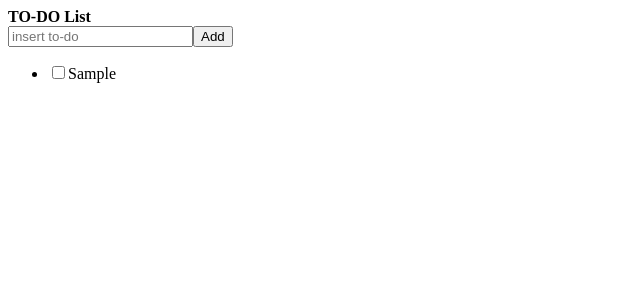
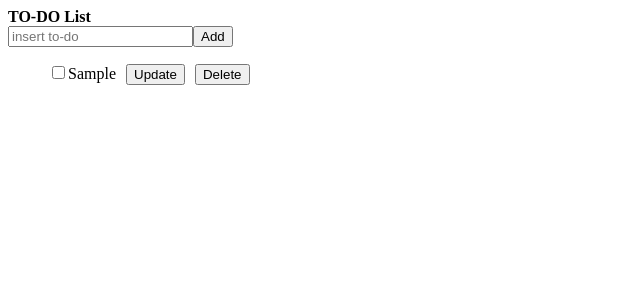
Before and after one commit to HeoJeongMin/todo-project, a Vue app: page /todo in a window 1280 px wide. Both pictures are taken after typing "Sample" into the empty fields and a click on the button "Add". Shown: the top 300 px of the page, without its empty margins (0-640 px from the left). Built offline with nearby package versions, Linux system fonts and the light colour scheme.

Commit message:
체크박스 이벤트, 삭제 기능 구현

```diff
--- a/src/App.vue
+++ b/src/App.vue
@@ -1,13 +1,13 @@
 <template>
   <div id="app">
-    <input-component @on-input-todo="onInputTodo"/>
+    <input-component @on-input-todo="onInputTodo" />
     <list-component :todo-list="todoList"/>
   </div>
 </template>
 
 <script>
 import ListComponent from './components/ListComponent.vue'
-import InputComponent from './components/InputComponent'
+import InputComponent from './components/InputComponent.vue'
 
 export default {
   name: 'App',
@@ -22,7 +22,11 @@ export default {
   },
   methods: {
     onInputTodo (value) {
-      this.todoList.push(value)
+      let todoObj = {}
+      todoObj.txt = value
+      todoObj.use = false
+
+      this.todoList.push(todoObj)
     }
   }
 }
--- a/src/components/ListComponent.vue
+++ b/src/components/ListComponent.vue
@@ -4,17 +4,44 @@
         v-for="(item, index) in todoList"
         :key="index"
     >
-      <input type="checkbox">
-      <span>{{ item }}</span>
+      <input type="checkbox" v-model="item.use">
+      <span :title="item" :class="{ checkedColor : item.use }">{{ item.txt }}</span>
+
+      <button @click="updateTodo(index)">Update</button>
+      <button @click="deleteTodo(index)">Delete</button>
     </li>
   </ul>
 </template>
 
 <script>
+
 export default {
   name: 'list-component',
   props: {
     todoList: Array
+  },
+  methods: {
+    updateTodo (index) {
+      console.log(this.todoList[index].txt)
+    },
+    deleteTodo (index) {
+      this.todoList.splice(index, 1);
+    }
   }
 }
 </script>
+
+<style scoped>
+ul {
+  list-style-type: none;
+}
+
+button {
+  margin-left: 10px;
+}
+
+.checkedColor {
+  color: green;
+  text-decoration-line: line-through;
+}
+</style>
```
Also changed, not shown: src/components/InputComponent.vue (+6 -2 lines).
